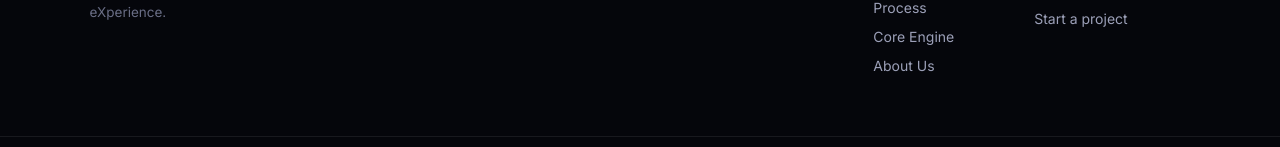
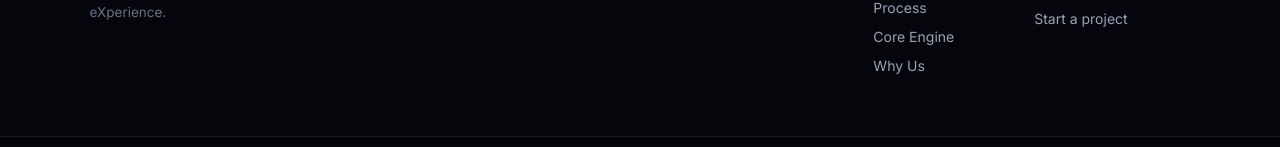
Before and after one commit to TheCorentix/website-frontend, a React (Vite) app: page /core-engine in a window 1280 px wide. Shown: the part 4140-4287 px from the top of the page. Built offline with nearby package versions, Linux system fonts and the light colour scheme; no server answers.

Commit message:
Change 'About Us' link text to 'Why Us'

```diff
--- a/src/components/Footer.jsx
+++ b/src/components/Footer.jsx
@@ -21,7 +21,7 @@
             <Link to="/#projects">Projects</Link>
             <Link to="/#process">Process</Link>
             <Link to="/core-engine">Core Engine</Link>
-            <Link to="/#about">About Us</Link>
+            <Link to="/#about">Why Us</Link>
           </div>
           <div>
             <h4>Connect</h4>
```
